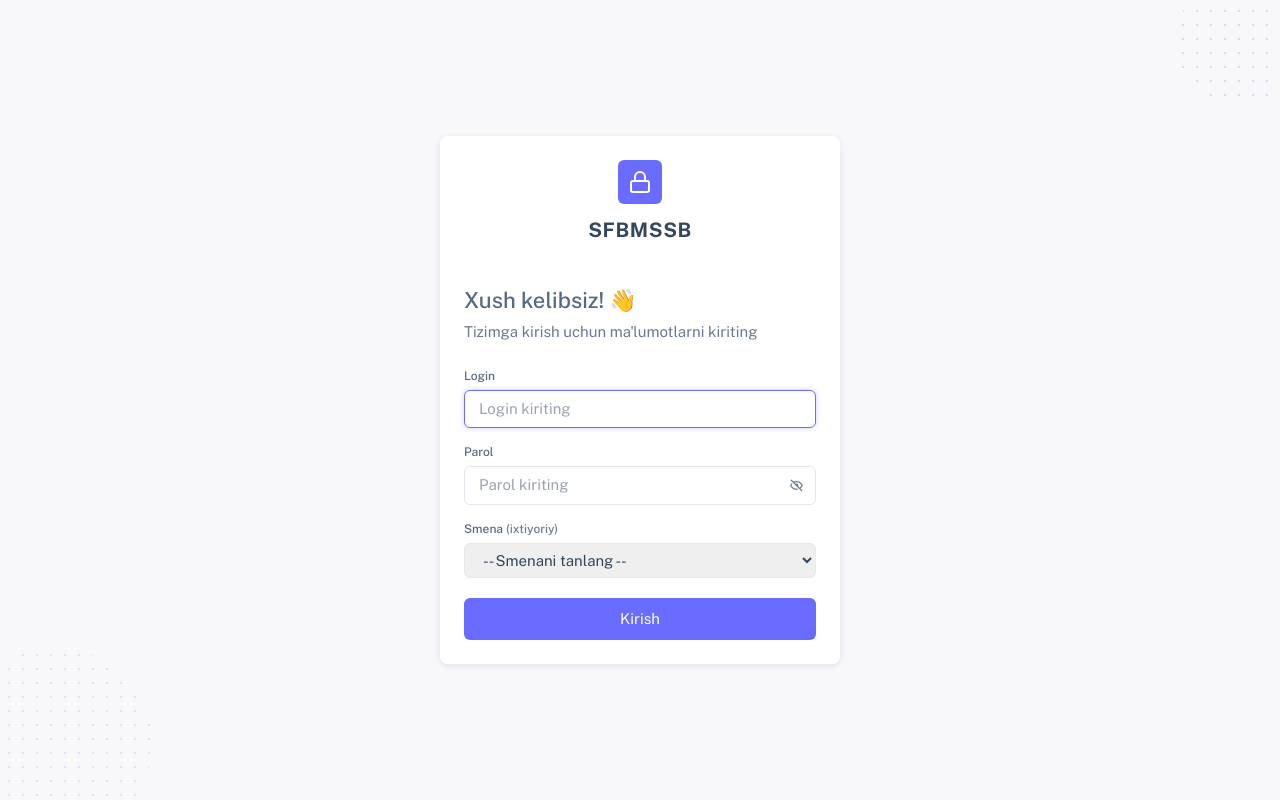
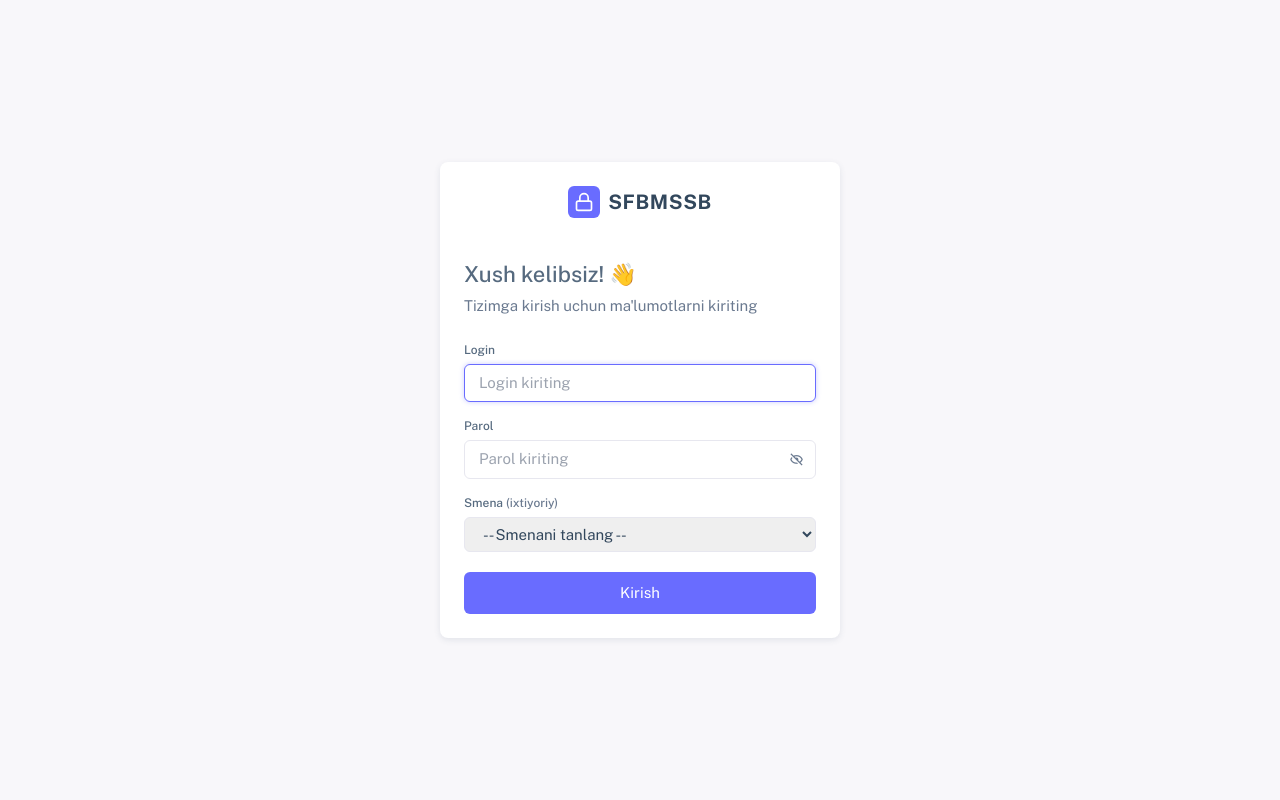
Before and after one commit to clashcoocac-cyber/finance, a Django app: page /login/ in a window 1280 px wide. Run offline with Django 4.2, Linux system fonts and the light colour scheme; some libraries are stand-ins or nearby versions.

Commit message:
fix: remove broken decorative dot-pattern divs on login, fix logo layout
The two radial-gradient decorative corner divs I added speculatively
were rendering badly (screenshot showed a distorted psychedelic mess
covering the whole card) — an unrequested embellishment that wasn't
worth the risk, so removed outright rather than debugging it further.

Also fixed a real structural mismatch against the actual Sneat markup:
.app-brand is a horizontal flex row (icon beside text, gap-2) per
their real CSS, but ours stacked icon above text in a column. Switched
to the horizontal layout and shrank the icon badge to match.

Co-Authored-By: Claude Sonnet 5 <noreply@anthropic.com>
Claude-Session: https://claude.ai/code/session_01ELD6hteTV6TXqvBvAzbjnE

```diff
--- a/templates/accounts/login.html
+++ b/templates/accounts/login.html
@@ -3,14 +3,11 @@
 {% block title %}Tizimga kirish{% endblock %}
 
 {% block content %}
-<div class="min-h-screen flex items-center justify-center p-4 relative overflow-hidden" style="background: var(--color-bg);">
-    <div class="absolute -top-6 -right-6 w-32 h-32 rounded-full" style="background-image: radial-gradient(var(--color-brand) 1.5px, transparent 1.5px); background-size: 14px 14px; opacity: 0.25;"></div>
-    <div class="absolute -bottom-10 -left-10 w-48 h-48 rounded-full" style="background-image: radial-gradient(var(--color-brand) 1.5px, transparent 1.5px); background-size: 14px 14px; opacity: 0.15;"></div>
-
-    <div class="rounded-lg p-6 w-full max-w-[400px] fade-in relative" style="background: var(--color-surface); box-shadow: var(--shadow-card);">
-        <div class="flex flex-col items-center text-center mb-10">
-            <span class="w-11 h-11 rounded-md flex items-center justify-center shrink-0 mb-3" style="background: var(--color-brand); color: var(--color-brand-foreground);">
-                <svg class="w-6 h-6" viewBox="0 0 24 24" fill="none" stroke="currentColor" stroke-width="2" stroke-linecap="round" stroke-linejoin="round">
+<div class="min-h-screen flex items-center justify-center p-4" style="background: var(--color-bg);">
+    <div class="rounded-lg p-6 w-full max-w-[400px] fade-in" style="background: var(--color-surface); box-shadow: var(--shadow-card);">
+        <div class="flex items-center justify-center gap-2 mb-10">
+            <span class="w-8 h-8 rounded-md flex items-center justify-center shrink-0" style="background: var(--color-brand); color: var(--color-brand-foreground);">
+                <svg class="w-5 h-5" viewBox="0 0 24 24" fill="none" stroke="currentColor" stroke-width="2" stroke-linecap="round" stroke-linejoin="round">
                     <rect x="3" y="11" width="18" height="11" rx="2" ry="2"></rect>
                     <path d="M7 11V7a5 5 0 0 1 10 0v4"></path>
                 </svg>
```
